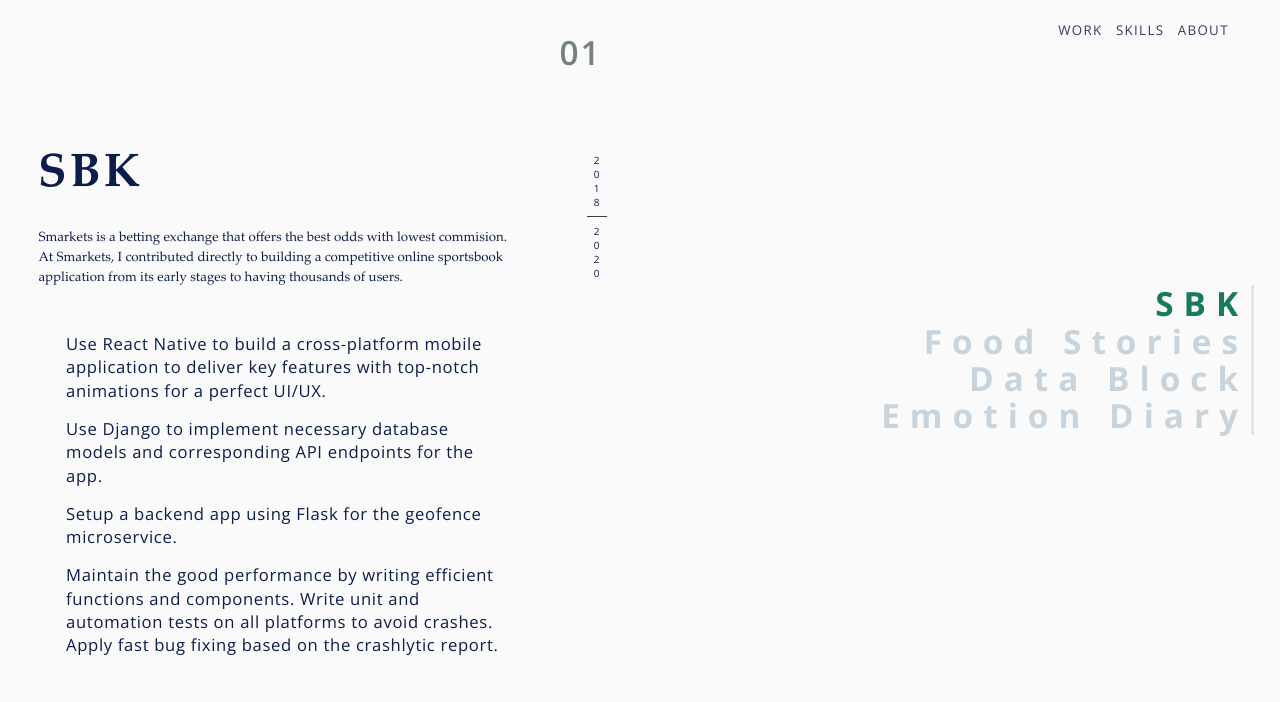
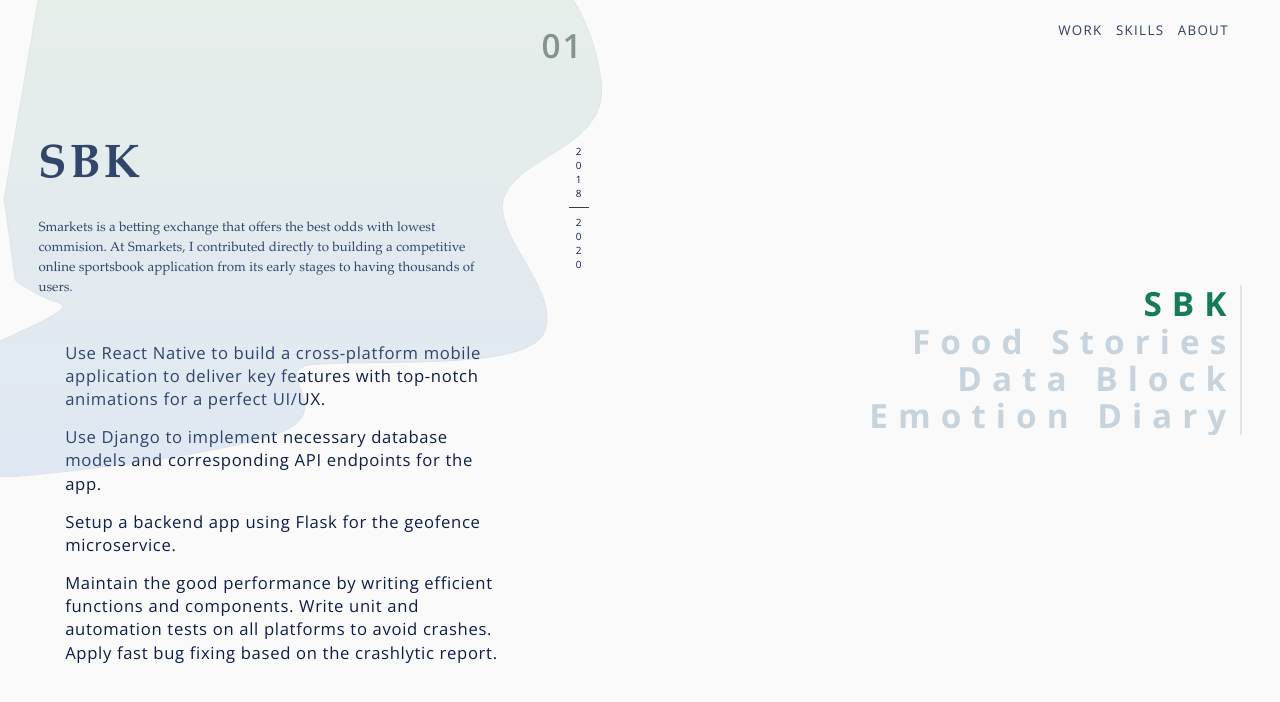
Before and after one commit to locphan2207/personal-web, a React (Create React App) app: page / in a window 1280 px wide. Both pictures are taken after a click on the element "WORK". Shown: the top 702 px of the page. Built offline with nearby package versions, Linux system fonts and the light colour scheme.

Commit message:
Add new svg page 2, get ready

```diff
--- a/src/components/App.css
+++ b/src/components/App.css
@@ -12,3 +12,13 @@
   overflow: hidden;
   position: relative;
 }
+
+.top-left-svg {
+  position: absolute;
+  top: -10%;
+  left: -3%;
+  width: 50%;
+  height: auto;
+  transition: 1s all ease-in-out;
+  z-index: 1;
+}
--- a/src/components/App.js
+++ b/src/components/App.js
@@ -3,6 +3,8 @@
 import NavBar from "./NavBar"
 import PageOne from "./PageOne"
 import PageTwo from "./PageTwo"
+import { ReactComponent as TopLeftSVG } from "../assets/top-left-svg.svg"
+import { ReactComponent as TopLeftSVG2 } from "../assets/top-left-svg-2.svg"
 
 // TODO:
 // - CREATE A HELPER TO GENERATE KEYFRAMES BASED ON SPRING CONFIG
@@ -18,6 +20,11 @@
   return (
     <div className="App">
       <NavBar onWorkOpen={onWorkOpen} />
+      {pageVisible === "HOME" ? (
+        <TopLeftSVG className={"top-left-svg"} />
+      ) : (
+        <TopLeftSVG2 className={"top-left-svg"} />
+      )}
       {pageVisible === "HOME" && <PageOne />}
 
       {pageVisible === "WORK" && (
--- a/src/components/PageOne.css
+++ b/src/components/PageOne.css
@@ -31,13 +31,14 @@
   font-weight: 400;
 }
 
-.top-left-svg {
+/* .top-left-svg {
   position: absolute;
   top: -10%;
   left: -3%;
   width: 50%;
   height: auto;
-}
+  transition: 1s all ease-in-out;
+} */
 
 .illu {
   position: absolute;
--- a/src/components/PageOne.js
+++ b/src/components/PageOne.js
@@ -15,7 +15,7 @@
   return (
     <div className="page page-one">
       <Illus className={"illu"} />
-      <TopLeftSVG className={"top-left-svg"} />
+      {/* <TopLeftSVG className={"top-left-svg"} /> */}
       <BubbleLeft className={"bubble-left"} />
       <BubbleRight className={"bubble-right"} />
       <CornerLeaves className={"corner-leaves"} />
--- a/src/components/PageTwo.css
+++ b/src/components/PageTwo.css
@@ -27,7 +27,7 @@
 .right {
   width: 50%;
   display: flex;
-  padding-right: 2%;
+  margin-right: 3%;
 }
 
 .project-titles {
@@ -36,10 +36,11 @@
   flex-direction: column;
   justify-content: flex-start;
   align-items: flex-end;
+  overflow: hidden;
 }
 
 .vertical-bar {
-  border-right: #0c1d4a1a 3px solid;
+  border-right: #0c1d4a1a 2px solid;
   height: auto;
 }
 
--- a/src/components/PageTwo.js
+++ b/src/components/PageTwo.js
@@ -1,6 +1,5 @@
 import React, { useState, useEffect } from "react"
 import "./PageTwo.css"
-import { ReactComponent as Close } from "../assets/close.svg"
 
 // Animation timeout delay (in millisecond)
 const PANE_OPEN_DURATION = 1000 // NOTE: PANE BECOME BUBBLE MOVE DURATION
```
Also changed, not shown: src/assets/top-left-svg-2.svg (added).
